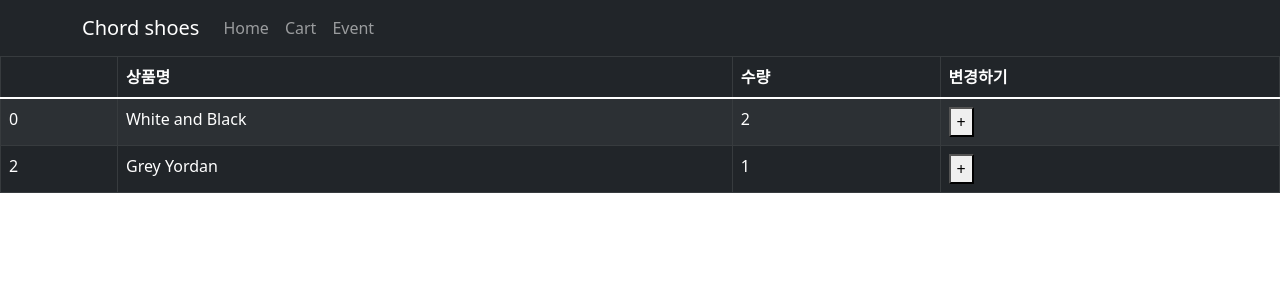
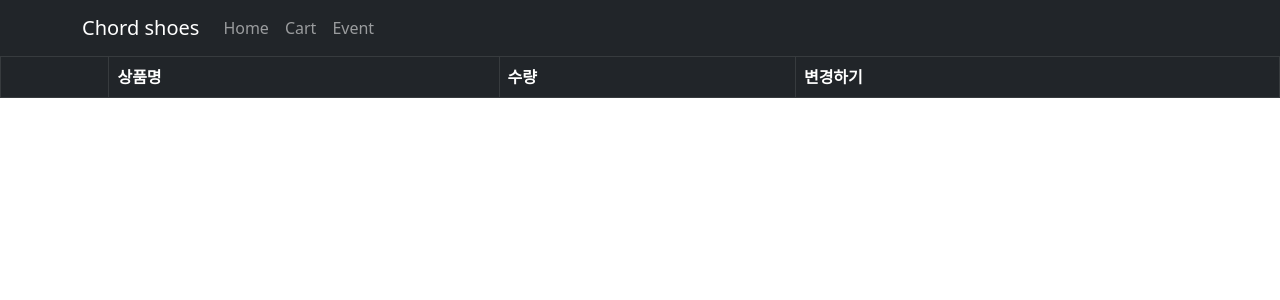
Before and after one commit to ChordCon/fristShop, a React (Create React App) app: page /cart in a window 1280 px wide. Shown: the top 300 px of the page. Built offline with nearby package versions, Linux system fonts and the light colour scheme.

Commit message:
장바구니 초기 내용 삭제, 콘솔 로그 삭제
장바구니 초기 내용 삭제, 콘솔 로그 삭제

```diff
--- a/src/store.js
+++ b/src/store.js
@@ -16,8 +16,6 @@ export let { changeName } = user.actions;
 let cart = createSlice({
   name: "cart",
   initialState: [
-    { id: 0, name: "White and Black", count: 2 },
-    { id: 2, name: "Grey Yordan", count: 1 },
   ],
   reducers: {
     addCount(state, action) {
@@ -27,7 +25,6 @@ let cart = createSlice({
     addItem(state, action) {
       let newItem = action.payload;
       let sameItem = state.findIndex((cart) => cart.id === newItem.id);
-      console.log(sameItem);
 
       sameItem === -1 ? state.push(action.payload) : state[sameItem].count++;
     },
```
